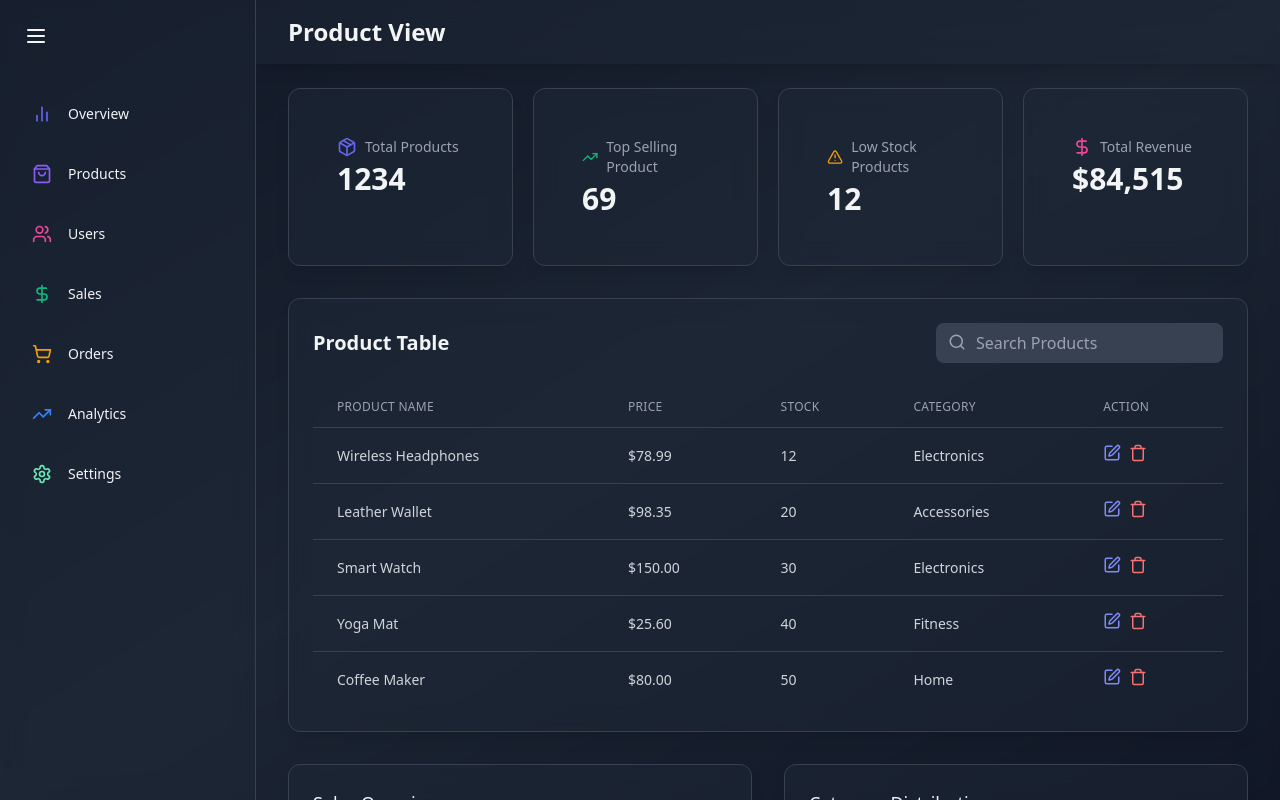
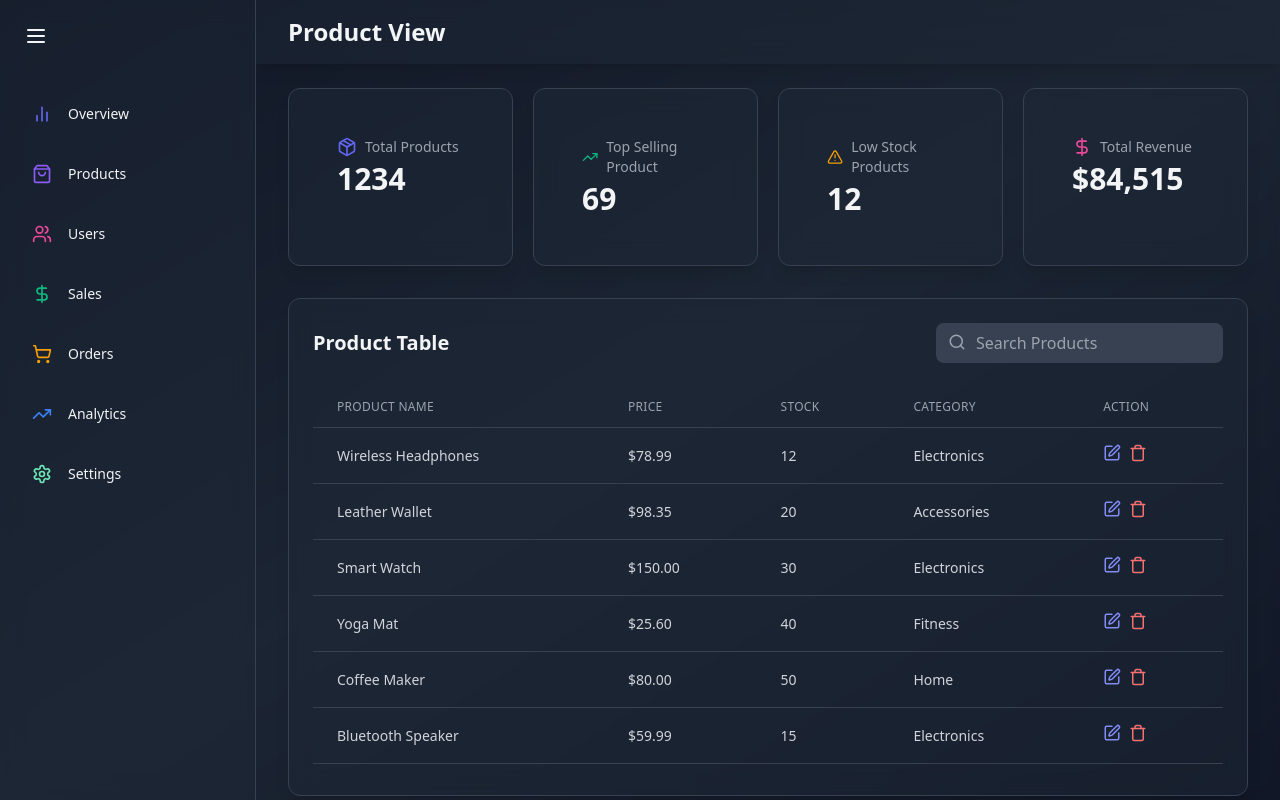
Before and after one commit to vebry-sb/React, a React (Vite) app: page /product in a window 1280 px wide. Built offline with nearby package versions, Linux system fonts and the light colour scheme; the HTML template or start-up script is replaced by a standard one.

Commit message:
fix product table

```diff
--- a/src/components/products/ProductsTable.jsx
+++ b/src/components/products/ProductsTable.jsx
@@ -37,6 +37,77 @@ const PRODUCT_DATA = [
     name: 'Coffee Maker',
     price: 80.0,
     stock: 50,
+    category: 'Home',
+  },
+  // Additional data starting from ID 11 to ID 20
+  {
+    id: 11,
+    name: 'Bluetooth Speaker',
+    price: 59.99,
+    stock: 15,
+    category: 'Electronics',
+  },
+  {
+    id: 12,
+    name: 'Running Shoes',
+    price: 120.0,
+    stock: 25,
+    category: 'Fitness',
+  },
+  {
+    id: 13,
+    name: 'Desk Lamp',
+    price: 45.5,
+    stock: 30,
+    category: 'Home',
+  },
+  {
+    id: 14,
+    name: 'Smartphone Stand',
+    price: 19.99,
+    stock: 100,
+    category: 'Accessories',
+  },
+  {
+    id: 15,
+    name: 'Ergonomic Chair',
+    price: 250.0,
+    stock: 10,
+    category: 'Furniture',
+  },
+  {
+    id: 16,
+    name: 'Electric Kettle',
+    price: 35.99,
+    stock: 70,
+    category: 'Home',
+  },
+  {
+    id: 17,
+    name: 'Air Purifier',
+    price: 199.99,
+    stock: 5,
+    category: 'Home',
+  },
+  {
+    id: 18,
+    name: 'Outdoor Tent',
+    price: 220.0,
+    stock: 12,
+    category: 'Outdoor',
+  },
+  {
+    id: 19,
+    name: 'Portable Charger',
+    price: 29.99,
+    stock: 40,
+    category: 'Electronics',
+  },
+  {
+    id: 20,
+    name: 'Smart Thermostat',
+    price: 150.0,
+    stock: 15,
     category: 'Home',
   },
 ];
@@ -84,7 +155,7 @@ const ProductTable = () => {
       </div>
 
       {/* Tabel produk */}
-      <div>
+      <div className='overflow-auto max-h-96'>
         <table className="min-w-full divide-y divide-gray-700">
           {/* Header tabel */}
           <thead>
```
